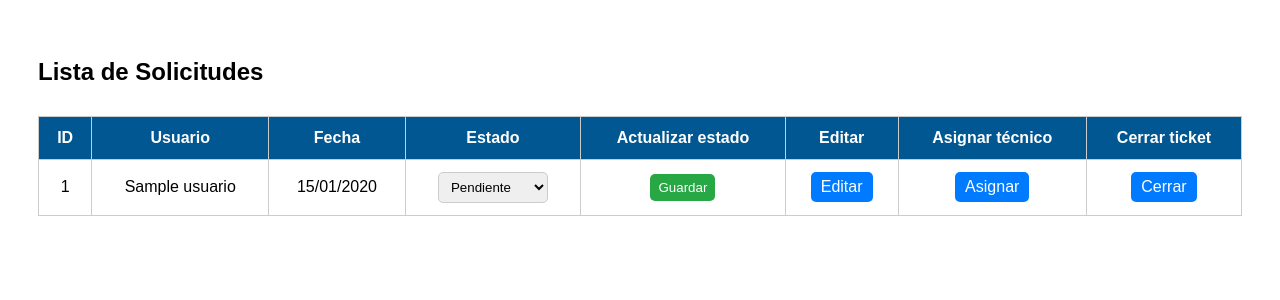
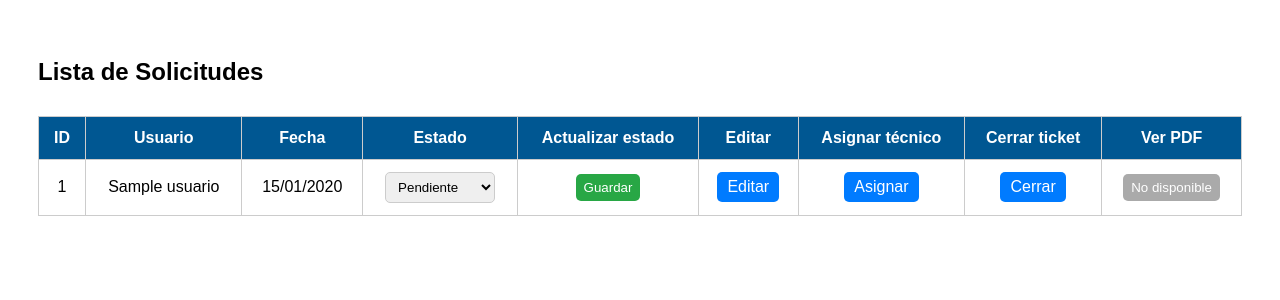
Before and after one commit to PilarDevs/form-justc.com, a PHP site: page /ver-solicitudes.php in a window 1280 px wide. Shown: the top 300 px of the page. Run offline with PHP 8.4, Linux system fonts and the light colour scheme; the visitor is signed in with stand-in values (Sample User, id 1); tables that the repository leaves empty or names only in its code hold one stand-in row (values such as "Sample post").

Commit message:
btn de generacion de pdf implementado

```diff
--- a/ver-solicitudes.php
+++ b/ver-solicitudes.php
@@ -67,6 +67,11 @@ $solicitudes = $stmt->fetchAll(PDO::FETCH_ASSOC);
       cursor: pointer;
     }
 
+    .btn-pdf:disabled {
+      background-color: #aaa;
+      cursor: not-allowed;
+    }
+
     .btn-editar {
       background-color: #007bff;
       color: white;
@@ -84,7 +89,7 @@ $solicitudes = $stmt->fetchAll(PDO::FETCH_ASSOC);
       background-color: #218838;
     }
 
-    .btn-pdf:hover {
+    .btn-pdf:hover:not(:disabled) {
       background-color: #c82333;
     }
 
@@ -111,6 +116,7 @@ $solicitudes = $stmt->fetchAll(PDO::FETCH_ASSOC);
         <th>Editar</th>
         <th>Asignar técnico</th>
         <th>Cerrar ticket</th>
+        <th>Ver PDF</th>
       </tr>
     </thead>
     <tbody>
@@ -136,6 +142,13 @@ $solicitudes = $stmt->fetchAll(PDO::FETCH_ASSOC);
           </td>
           <td>
             <a class="btn-editar" href="adjuntar_evidencia.php?id=<?= $s['id'] ?>">Cerrar</a>
+          </td>
+          <td>
+            <?php if (!empty($s['url_pdf']) && file_exists(__DIR__ . '/pdfs/' . $s['url_pdf'])): ?>
+              <button class="btn-pdf" onclick="window.open('pdfs/<?= urlencode($s['url_pdf']) ?>', '_blank')">Abrir PDF</button>
+            <?php else: ?>
+              <button class="btn-pdf" disabled>No disponible</button>
+            <?php endif; ?>
           </td>
         </tr>
       <?php endforeach; ?>
```
